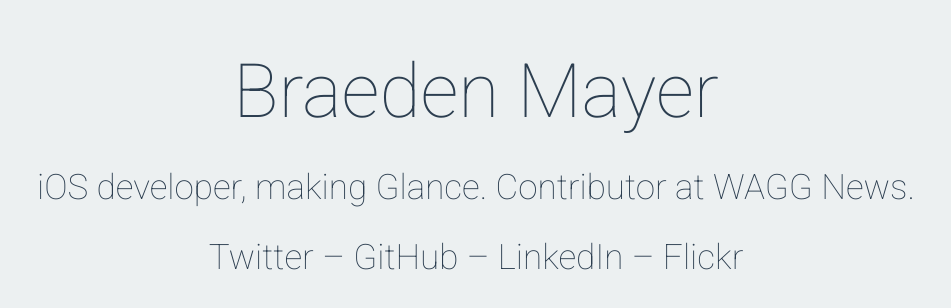
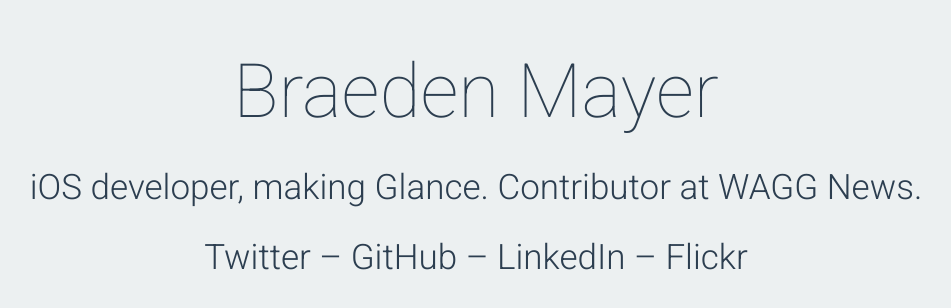
Before and after one commit to au5ton/braeden-mayer.github.io, a plain HTML site: page index.html in a window 1280 px wide. Shown: the part 190-498 px from the top of the page, without its empty margins (164-1115 px from the left). Drawn offline with Linux system fonts and the light colour scheme.

Commit message:
Update main.css

```diff
--- a/main.css
+++ b/main.css
@@ -30,7 +30,7 @@ h1 {
 
 h2 {
     font-size: 35px;
-    font-weight: 200;
+    font-weight: 300;
     color: #2c3e50;
 }
 
@@ -40,7 +40,7 @@ a {
 }
 
 a:hover {
-    color: #34495e;
+    color: #7f8c8d;
 }
 
 div.centre {
```
